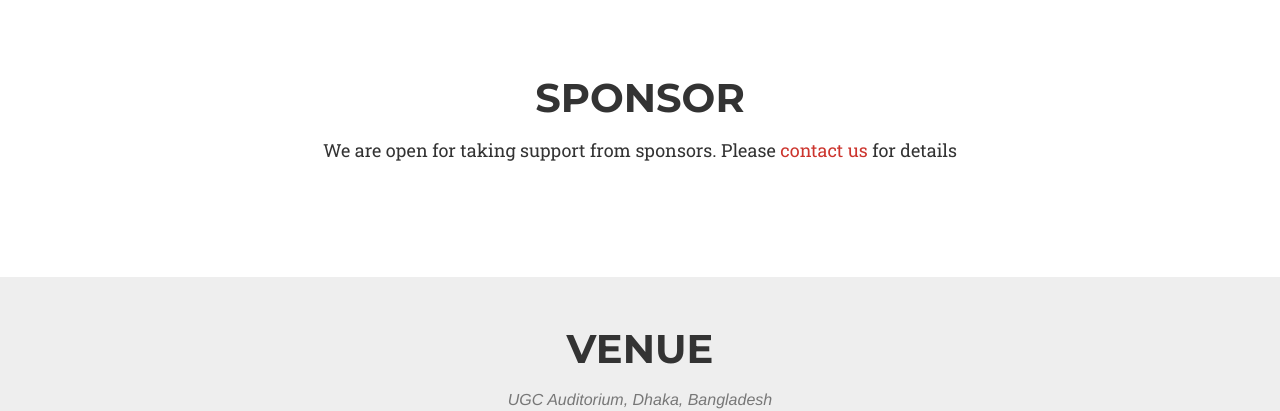
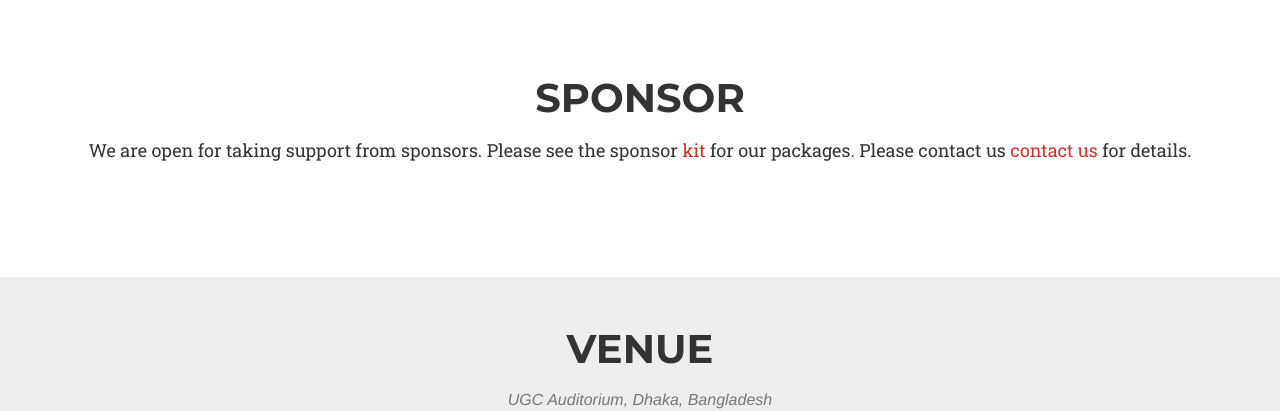
Before and after one commit to fattah/rubybd-site, a website: page index.html in a window 1280 px wide. Shown: the part 3040-3451 px from the top of the page. Drawn offline with nearby package versions, Linux system fonts and the light colour scheme; some packages are replaced by stand-ins of ours; a web font is replaced by a local one.

Commit message:
upload sponsors kit and update sponsors section text

```diff
--- a/index.html
+++ b/index.html
@@ -269,7 +269,8 @@
         </div>
         <div class="text-center" style="color: #333333;">
             <p style="font-size: 18px;">
-                We are open for taking support from sponsors. Please <a href="#contact"> contact us </a> for details
+                We are open for taking support from sponsors. Please see the sponsor <a href="http://rubybd.org/Sponsor-Kit.pdf" target="_blank"> kit </a> for our packages.
+                Please contact us <a href="#contact"> contact us </a> for details.
             </p>
         </div>
     </div>
```
Also changed, not shown: 1 other file.
